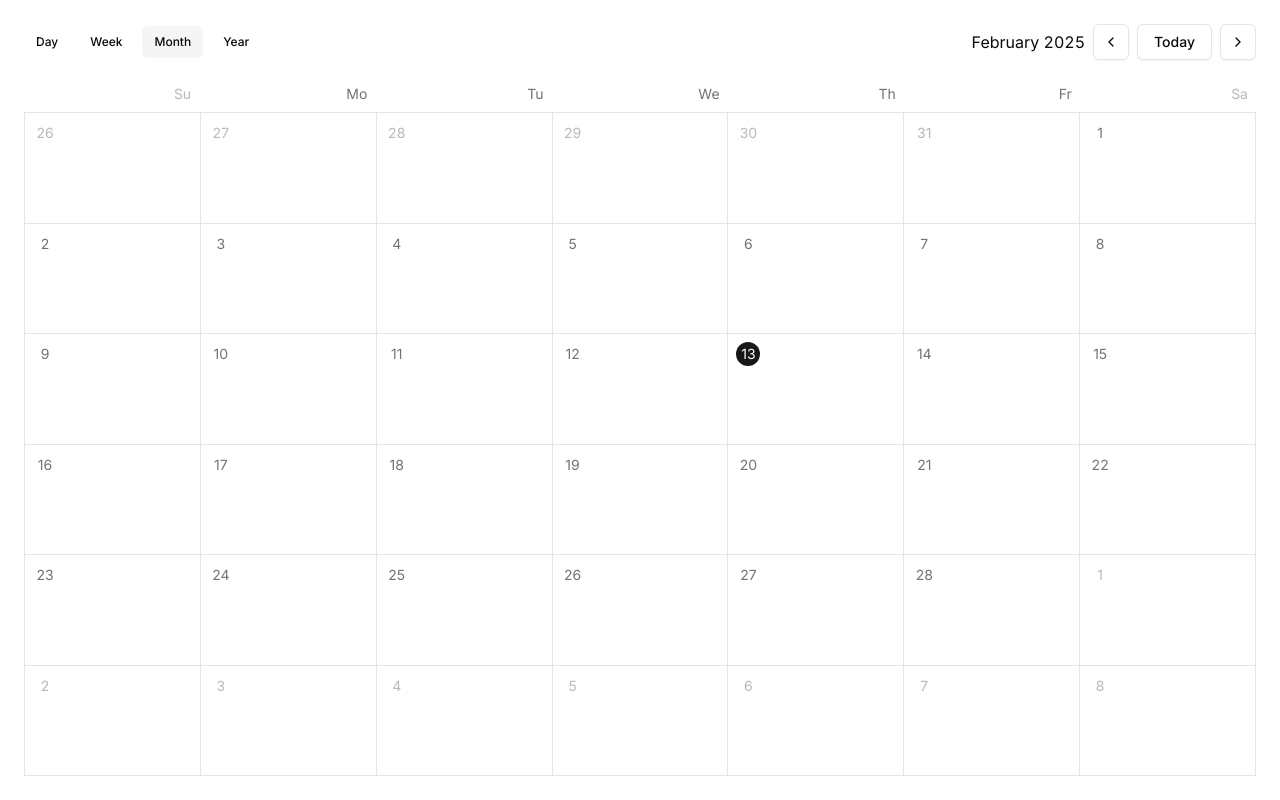
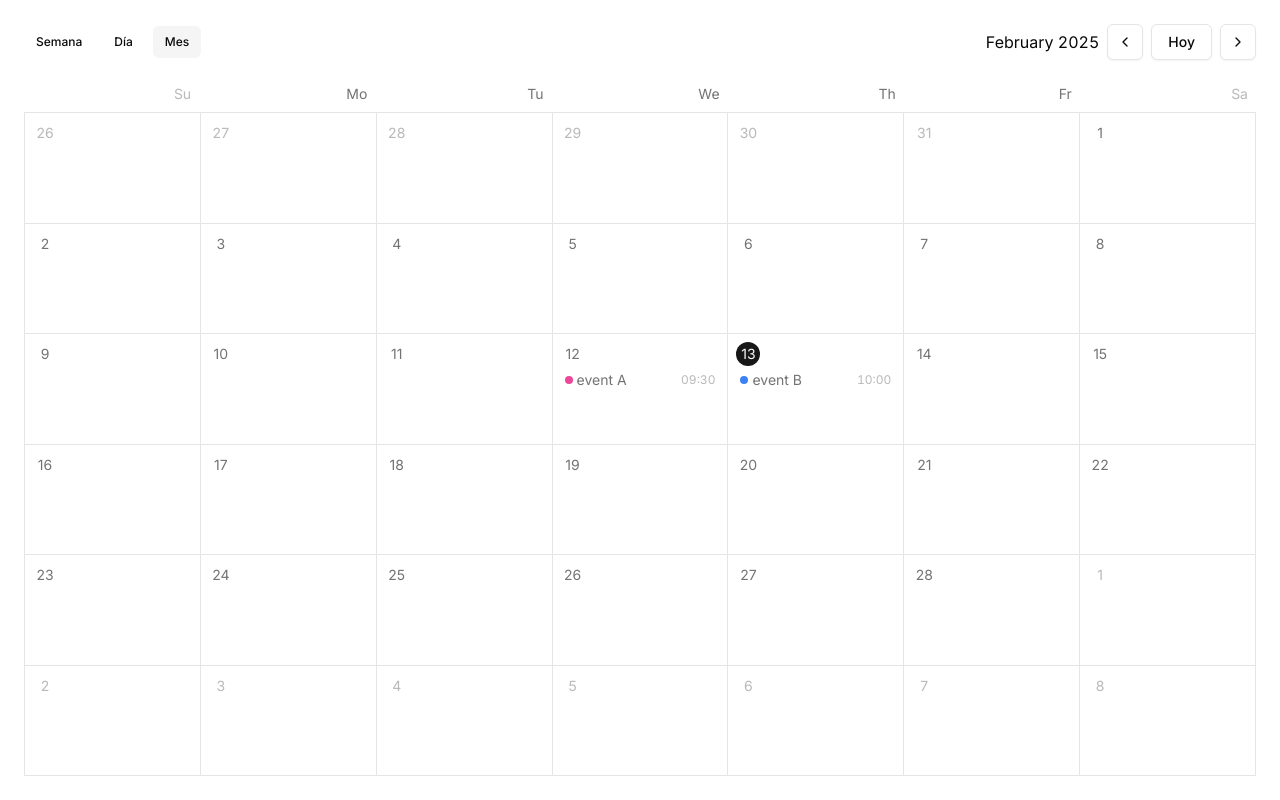
Before and after one commit to Ale6100/calendar, a Next.js app: page / in a window 1280 px wide. Built offline with nearby package versions, Linux system fonts and the light colour scheme.

Commit message:
Errores nativos corregidos y español base agregado

```diff
--- a/app/page.tsx
+++ b/app/page.tsx
@@ -18,15 +18,15 @@ export default function Home() {
         events={[
           {
             id: "1",
-            start: new Date("2024-08-26T09:30:00Z"),
-            end: new Date("2024-08-26T14:30:00Z"),
+            start: new Date("2025-02-12T09:30:00Z"),
+            end: new Date("2025-02-12T14:30:00Z"),
             title: "event A",
             color: "pink",
           },
           {
             id: "2",
-            start: new Date("2024-08-26T10:00:00Z"),
-            end: new Date("2024-08-26T10:30:00Z"),
+            start: new Date("2025-02-13T10:00:00Z"),
+            end: new Date("2025-02-13T10:30:00Z"),
             title: "event B",
             color: "blue",
           },
@@ -34,29 +34,14 @@ export default function Home() {
       >
         <div className="h-dvh py-6 flex flex-col">
           <div className="flex px-6 items-center gap-2 mb-6">
-            <CalendarViewTrigger
-              className="aria-[current=true]:bg-accent"
-              view="day"
-            >
-              Day
+            <CalendarViewTrigger view="week" className="aria-[current=true]:bg-accent">
+              Semana
             </CalendarViewTrigger>
-            <CalendarViewTrigger
-              view="week"
-              className="aria-[current=true]:bg-accent"
-            >
-              Week
+            <CalendarViewTrigger className="aria-[current=true]:bg-accent" view="day">
+              Día
             </CalendarViewTrigger>
-            <CalendarViewTrigger
-              view="month"
-              className="aria-[current=true]:bg-accent"
-            >
-              Month
-            </CalendarViewTrigger>
-            <CalendarViewTrigger
-              view="year"
-              className="aria-[current=true]:bg-accent"
-            >
-              Year
+            <CalendarViewTrigger view="month" className="aria-[current=true]:bg-accent">
+              Mes
             </CalendarViewTrigger>
 
             <span className="flex-1" />
@@ -65,14 +50,14 @@ export default function Home() {
 
             <CalendarPrevTrigger>
               <ChevronLeft size={20} />
-              <span className="sr-only">Previous</span>
+              <span className="sr-only">Anterior</span>
             </CalendarPrevTrigger>
 
-            <CalendarTodayTrigger>Today</CalendarTodayTrigger>
+            <CalendarTodayTrigger>Hoy</CalendarTodayTrigger>
 
             <CalendarNextTrigger>
               <ChevronRight size={20} />
-              <span className="sr-only">Next</span>
+              <span className="sr-only">Siguiente</span>
             </CalendarNextTrigger>
           </div>
 
--- a/components/FullCalendar.tsx
+++ b/components/FullCalendar.tsx
@@ -167,7 +167,7 @@ const CalendarViewTrigger = forwardRef<
   React.HTMLAttributes<HTMLButtonElement> & {
     view: View;
   }
->(({ children, view, ...props }) => {
+>(({ children, view, ...props }, ref) => {
   const { view: currentView, setView, onChangeView } = useCalendar();
 
   return (
@@ -572,7 +572,7 @@ const CalendarCurrentDate = () => {
   const { date, view } = useCalendar();
 
   return (
-    <time dateTime={date.toISOString()} className="tabular-nums">
+    <time dateTime={date.toLocaleDateString()} className="tabular-nums">
       {format(date, view === 'day' ? 'dd MMMM yyyy' : 'MMMM yyyy')}
     </time>
   );
```
